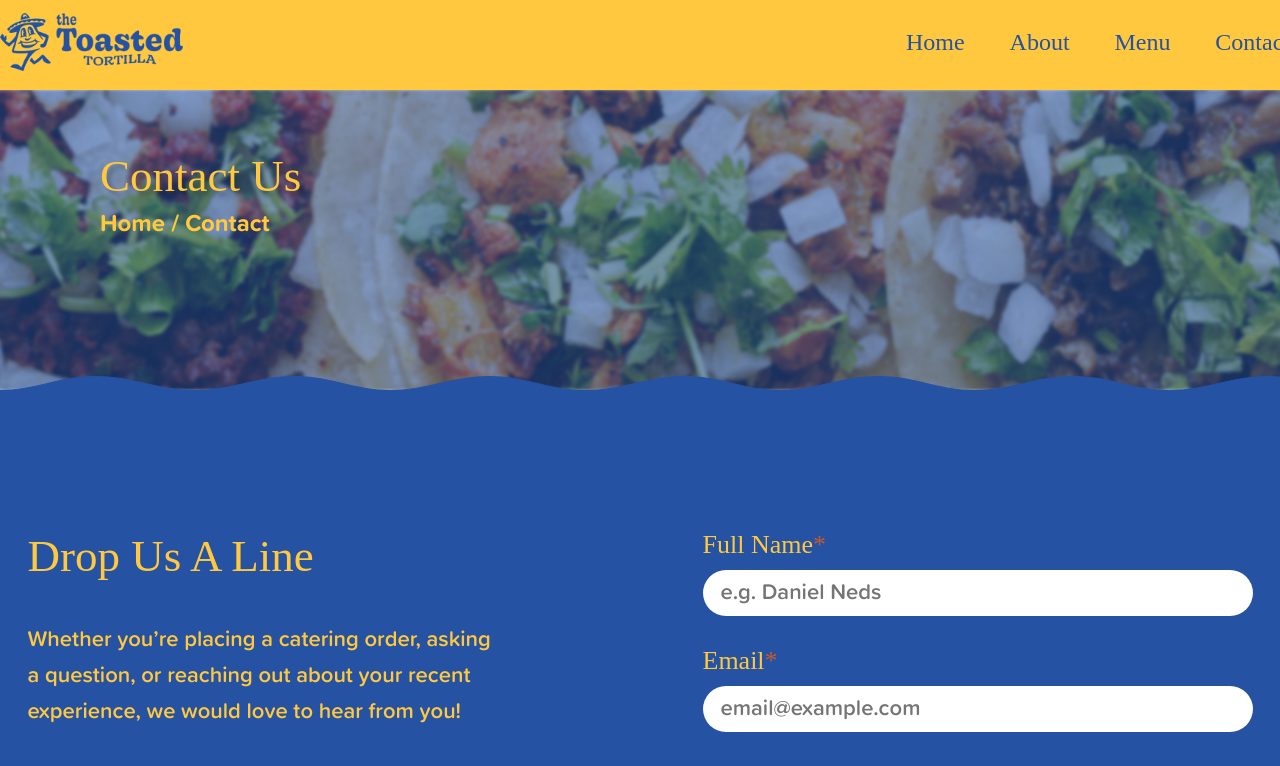
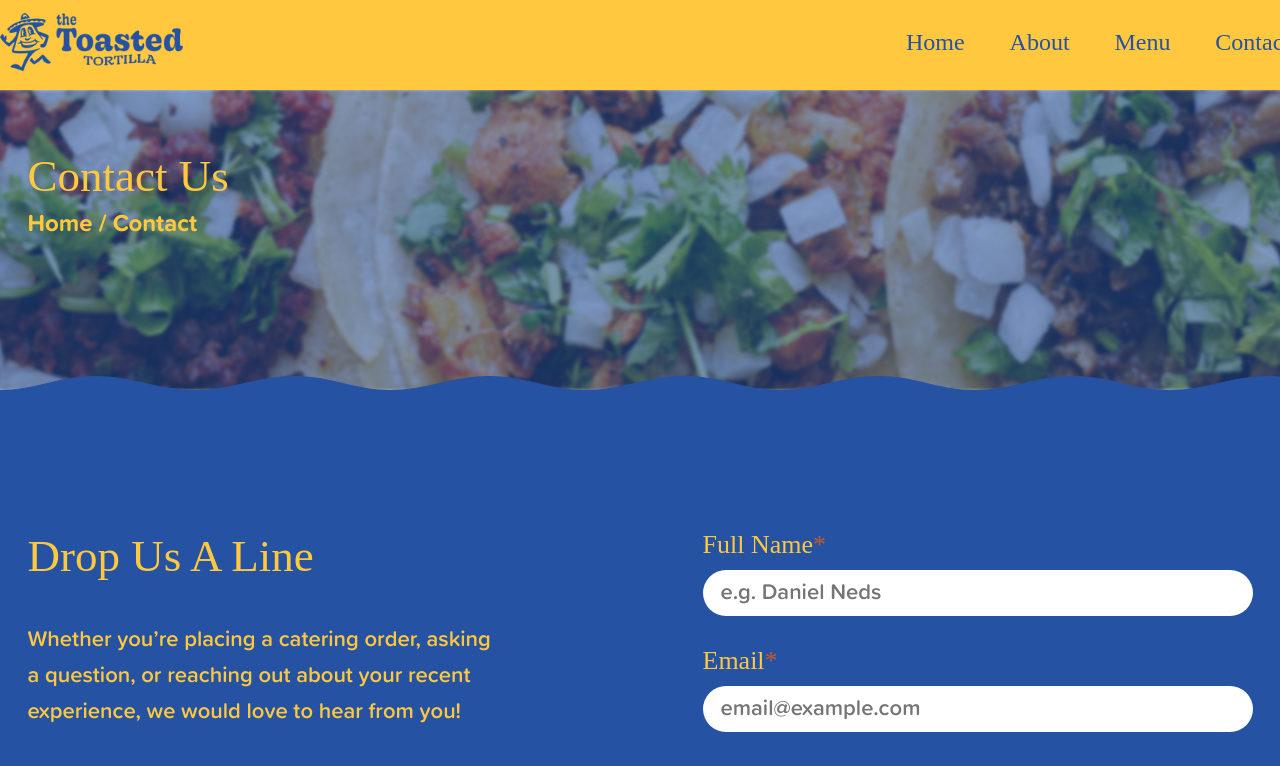
Before and after one commit to AndrewYturaldi/Toasted-Tortilla, a React (Create React App) app: page /contact in a window 1280 px wide. Shown: the top 766 px of the page. Built offline with nearby package versions, Linux system fonts and the light colour scheme; a web font is replaced by a local one.

Commit message:
Changed TacoBanner styles to align with rest of content

```diff
--- a/src/styles/TacoBannerStyles/_tacobanner.scss
+++ b/src/styles/TacoBannerStyles/_tacobanner.scss
@@ -7,8 +7,9 @@
     background-size: cover;
 
     .text {
-        padding-left: 100px;
+        max-width: 1225px;
         padding-top: 60px;
+        margin: 0 auto;
     }
 
     h2 {
```
Also changed, not shown: src/dist/styles.css, 1 other file (tests, documents, lock files or other folders).
